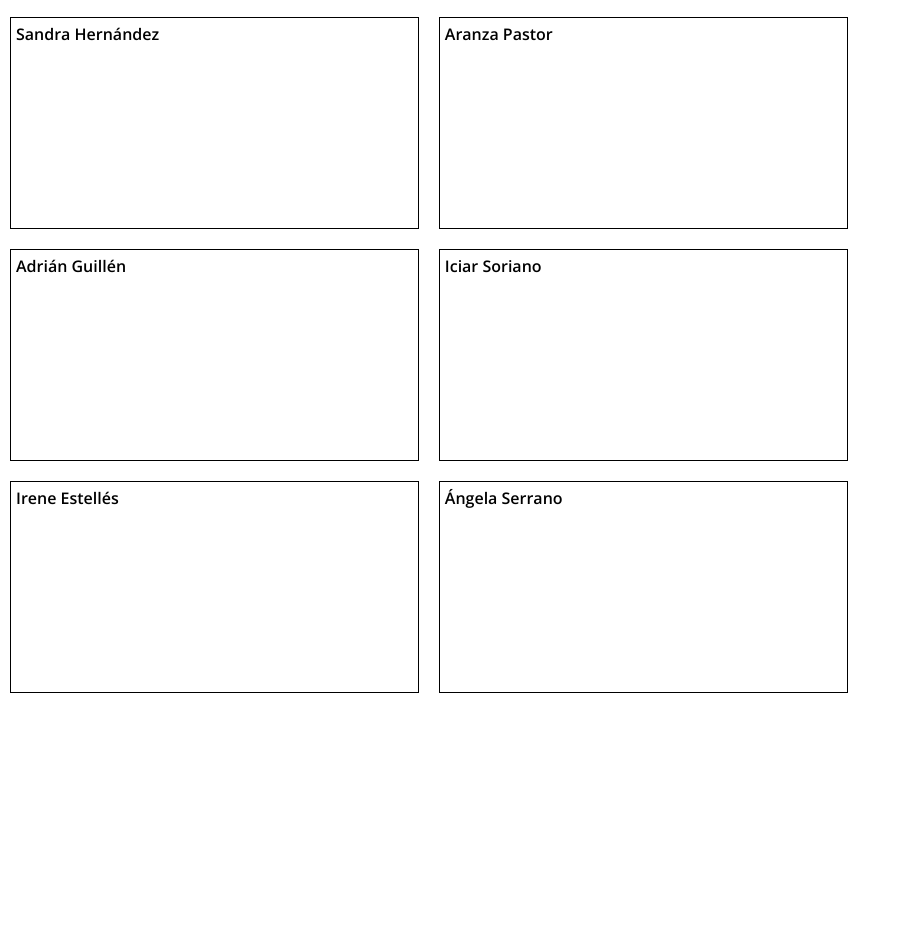
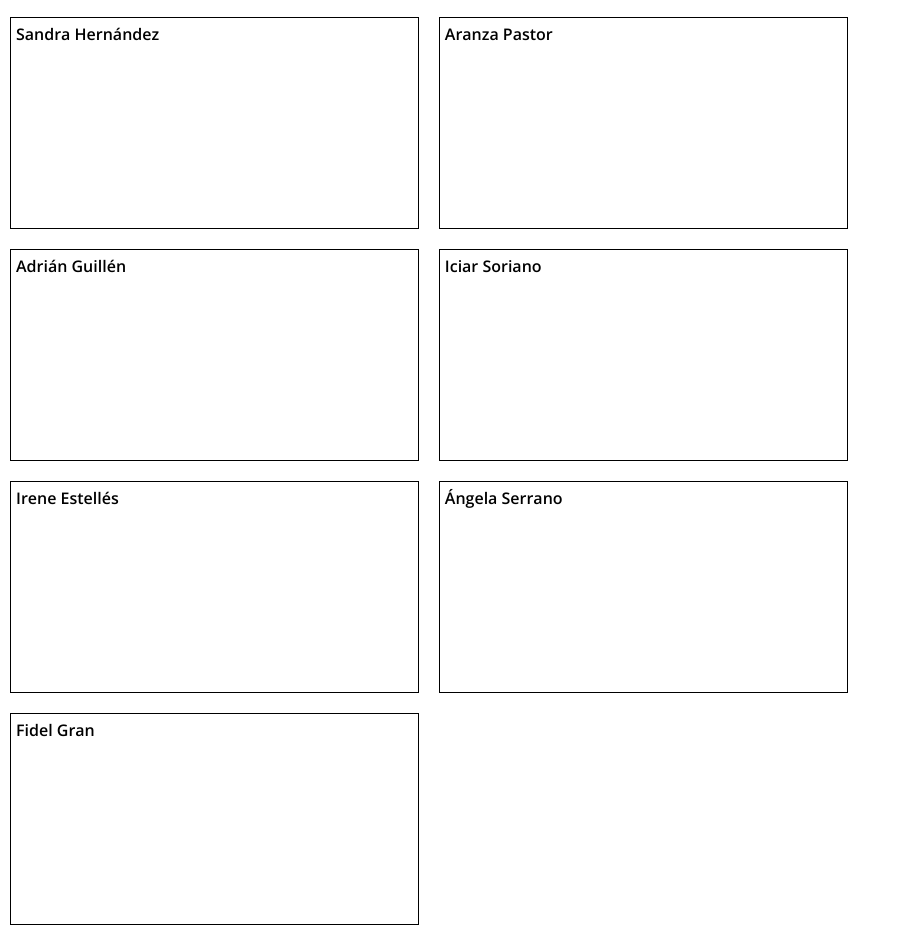
Before and after one commit to arquesm/2SRA, a plain HTML site: page index.html in a window 1280 px wide. Shown: the part 3348-4276 px from the top of the page, without its empty margins (0-901 px from the left). Before the commit the page ends 4051 px from the top, so only its background shows below. Drawn offline with nearby package versions, Linux system fonts and the light colour scheme.

Commit message:
Update index.html

```diff
--- a/index.html
+++ b/index.html
@@ -136,6 +136,7 @@
         <li><a href="https://github.com/Isv14">Iciar Soriano</a></li>
         <li><a href="https://github.com/Ireneec">Irene Estellés</a></li>
         <li><a href="https://github.com/AngelaSerranoLlorca">Ángela Serrano</a></li>
+        <li><a href="https://github.com/FidelGC">Fidel Gran</a></li>
     </ul>
     <footer>
         <h4><a href="#">EASDAlcoi</a> 2019-2020</h4>
```
